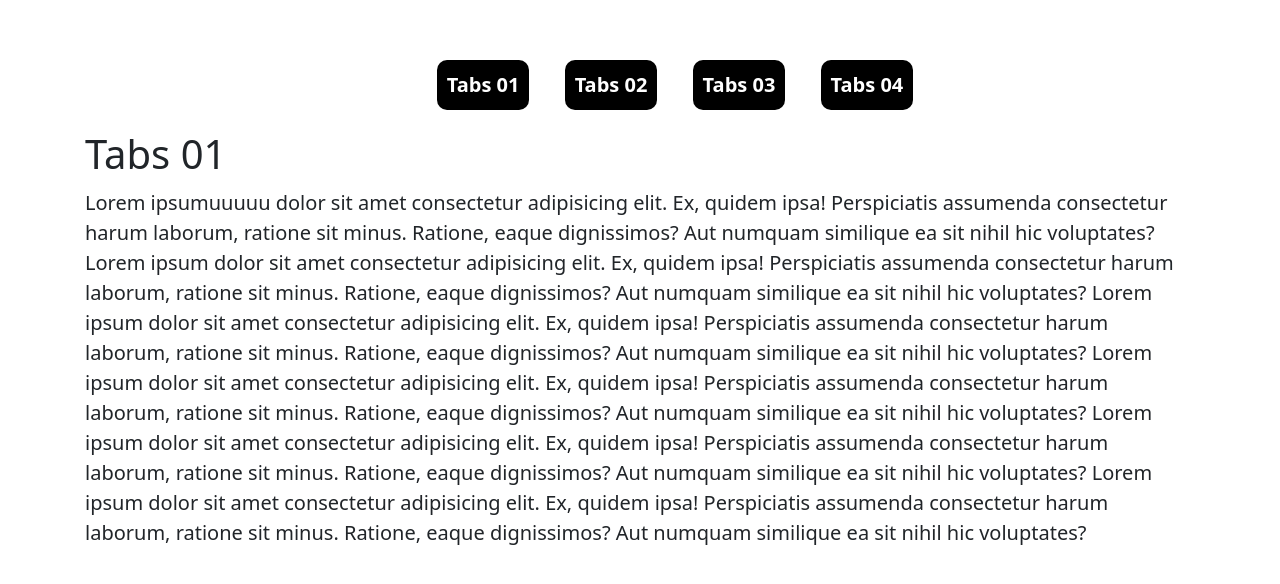
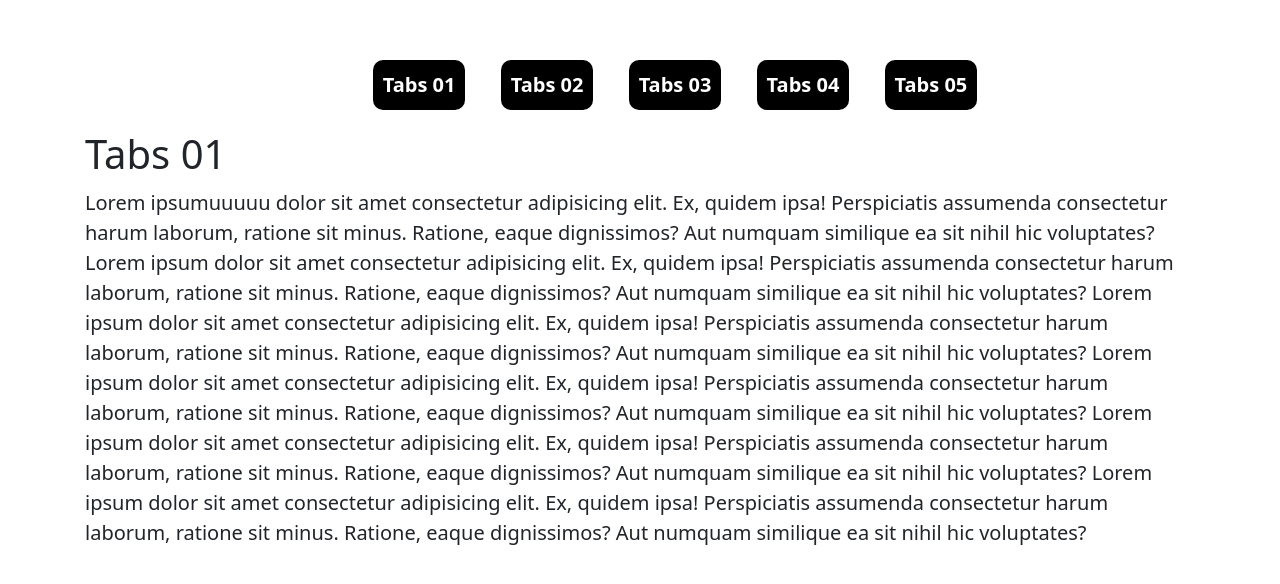
Before and after one commit to rodrigoncruz/Nav-tabs, a plain HTML site: page index.html in a window 1280 px wide. Drawn offline with nearby package versions, Linux system fonts and the light colour scheme.

Commit message:
nova tabs

```diff
--- a/index.html
+++ b/index.html
@@ -15,6 +15,7 @@
             <li>Tabs 02</li>
             <li>Tabs 03</li>
             <li>Tabs 04</li>
+            <li>Tabs 05</li>
         </ul>
         <div class="content js-content">
             <section>
```
